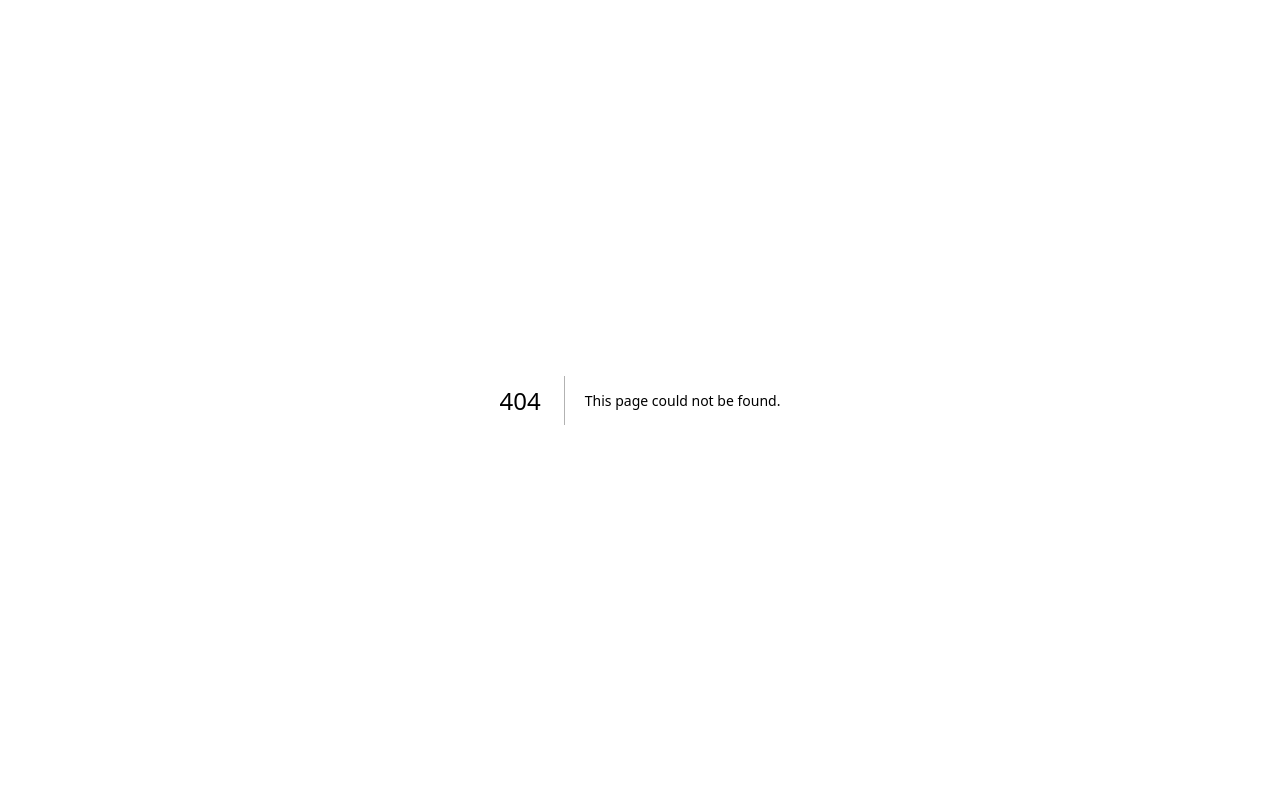
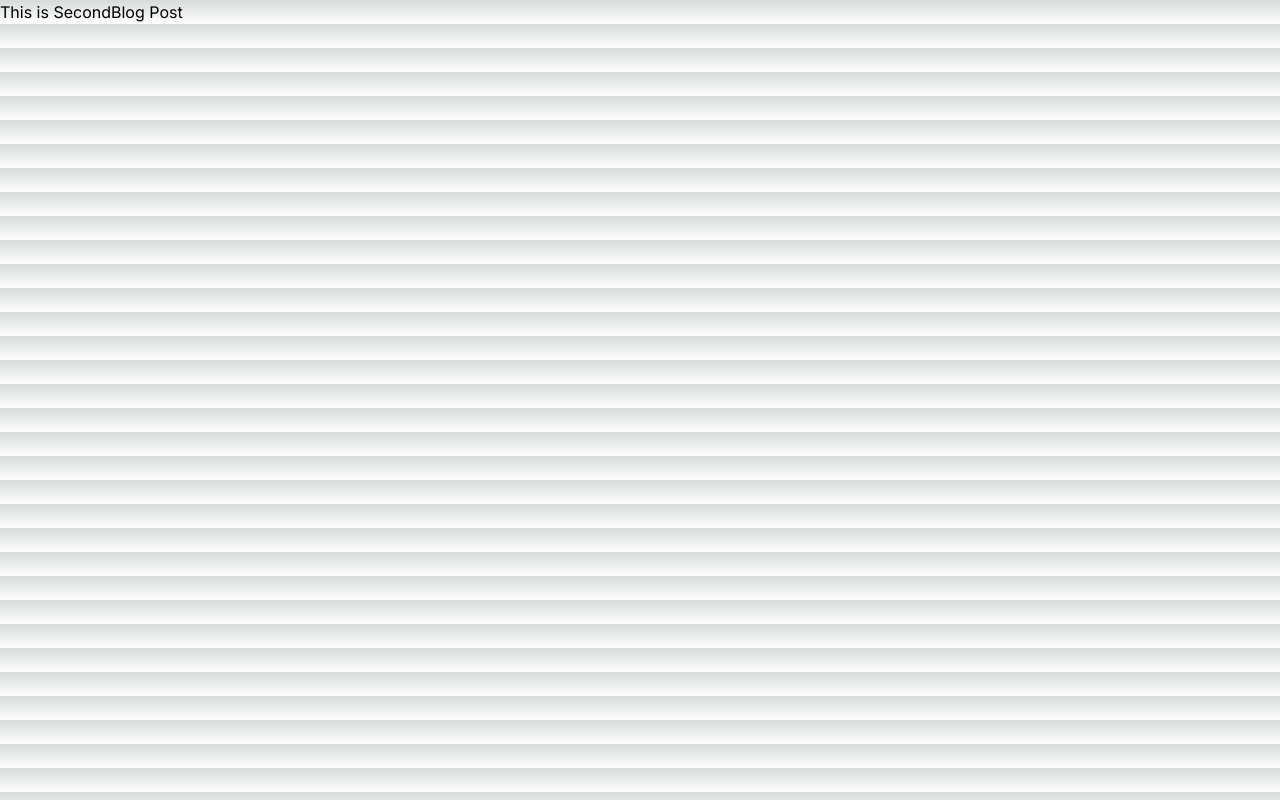
Before and after one commit to AliAsgharGill/NextJS-Learn, a Next.js app in the folder next/: page /blog/second in a window 1280 px wide. Before the commit this address had no page. Built offline with nearby package versions, Linux system fonts and the light colour scheme.

Commit message:
Nested routes

```diff
--- /dev/null
+++ b/next/src/app/blog/first/page.tsx
@@ -0,0 +1,11 @@
+import React from "react";
+
+const FirstBlog = () => {
+  return (
+    <div>
+      <h1>This is FirstBlog post</h1>
+    </div>
+  );
+};
+
+export default FirstBlog;
--- /dev/null
+++ b/next/src/app/blog/page.tsx
@@ -0,0 +1,11 @@
+import React from "react";
+
+function Blog() {
+  return (
+    <div>
+      <h1>This is blog page</h1>
+    </div>
+  );
+}
+
+export default Blog;
--- /dev/null
+++ b/next/src/app/blog/second/page.tsx
@@ -0,0 +1,11 @@
+import React from "react";
+
+const SecondBlog = () => {
+  return (
+    <div>
+      <h1>This is SecondBlog Post</h1>
+    </div>
+  );
+};
+
+export default SecondBlog;
```
